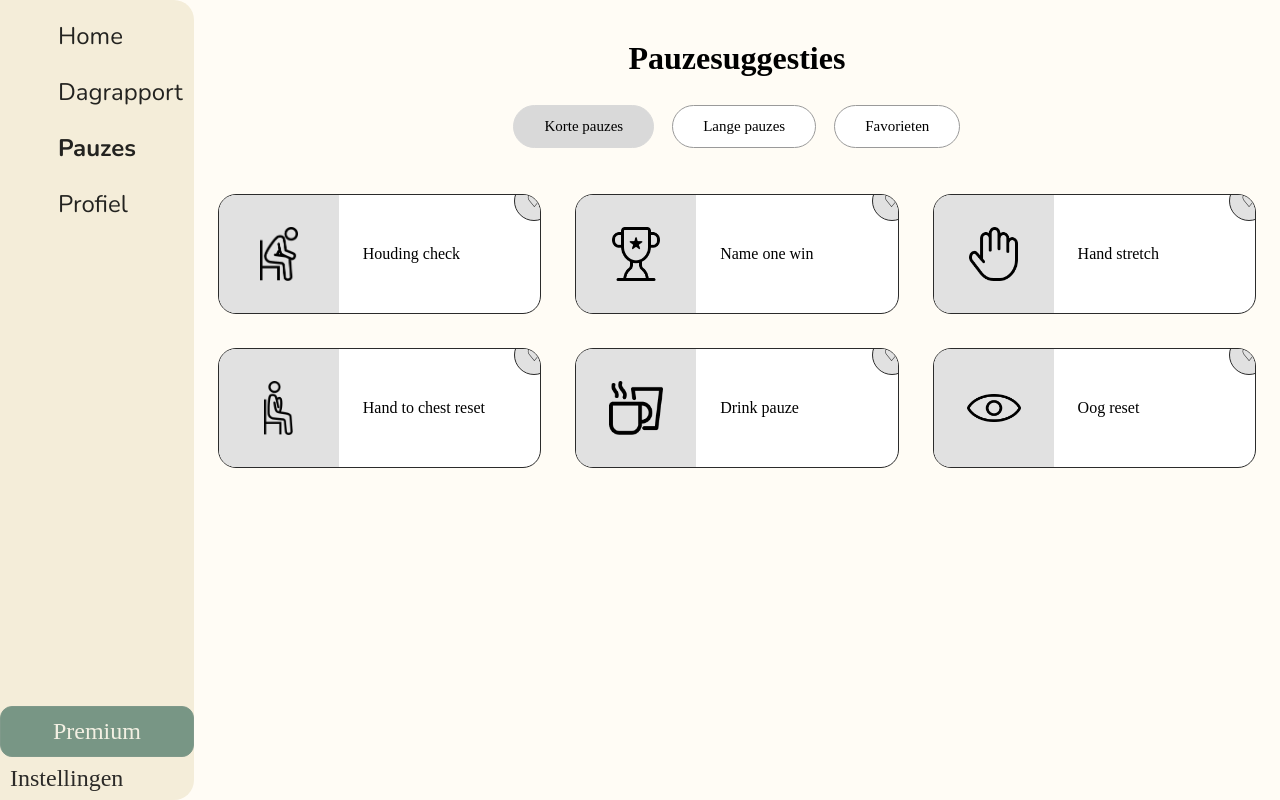
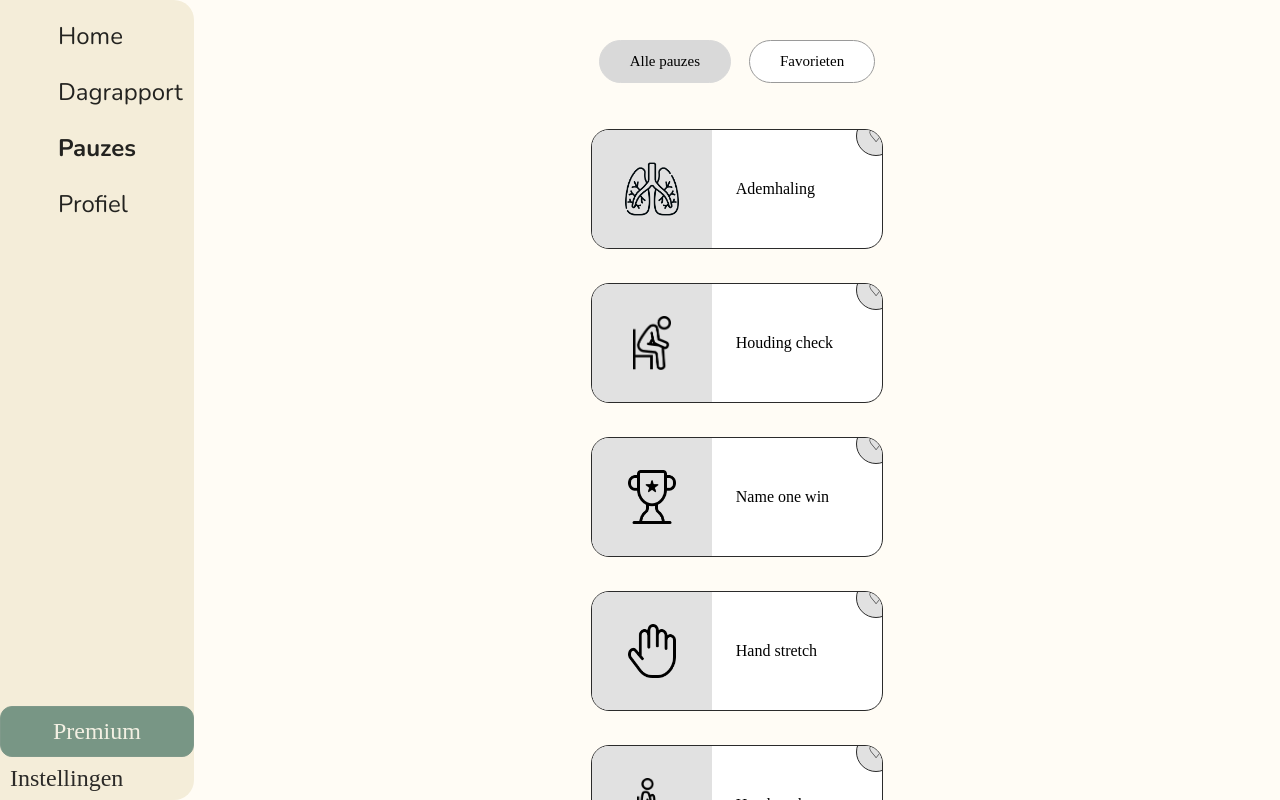
Before and after one commit to Charlie280809/Re-mind_app, a React app in the folder frontend/: page / in a window 1280 px wide. Both pictures are taken after a click on the button "Pauzes". Shown: the top 800 px of the page. Built offline with nearby package versions, Linux system fonts and the light colour scheme; the HTML template or start-up script is replaced by a standard one.

Commit message:
feat: implement all pauses

```diff
--- a/frontend/src/components/PauseSuggestions.jsx
+++ b/frontend/src/components/PauseSuggestions.jsx
@@ -15,40 +15,31 @@ const DATA = [
   { id: "win", type: "kort", title: "Name one win", icon: trophy },
   { id: "handStretch", type: "kort", title: "Hand stretch", icon: handStretch },
   { id: "chest", type: "kort", title: "Hand to chest reset", icon: chest },
-  { id: "drink2", type: "kort", title: "Drink pauze", icon: drink },
+  { id: "drink2", type: "kort", title: "Drinkpauze", icon: drink },
   { id: "eye", type: "kort", title: "Oog reset", icon: eye },
 ];
 
 export default function PauseSuggestions({ onNavigateToBreathing }) {
-  const [tab, setTab] = useState("kort"); // "kort" | "lang" | "fav"
+  const [tab, setTab] = useState("all"); // "all" | "fav"
   const [favorites, setFavorites] = useState(() => new Set());
 
   const filtered = useMemo(() => {
+    if (tab === "all") return DATA;
     if (tab === "fav") return DATA.filter((x) => favorites.has(x.id));
-    return DATA.filter((x) => x.type === tab);
+    return DATA;
   }, [tab, favorites]);
 
-  const columnsClass = tab === "lang" ? "cols-2" : "cols-3";
+  const columnsClass = "cols";
 
   return (
     <main className="pause-page">
-      <h1>Pauzesuggesties</h1>
-
       <div className="pause-tabs">
         <button
-          className={`pause-tab ${tab === "kort" ? "active" : ""}`}
-          onClick={() => setTab("kort")}
+          className={`pause-tab ${tab === "all" ? "active" : ""}`}
+          onClick={() => setTab("all")}
           type="button"
         >
-          Korte pauzes
-        </button>
-
-        <button
-          className={`pause-tab ${tab === "lang" ? "active" : ""}`}
-          onClick={() => setTab("lang")}
-          type="button"
-        >
-          Lange pauzes
+          Alle pauzes
         </button>
 
         <button
```
